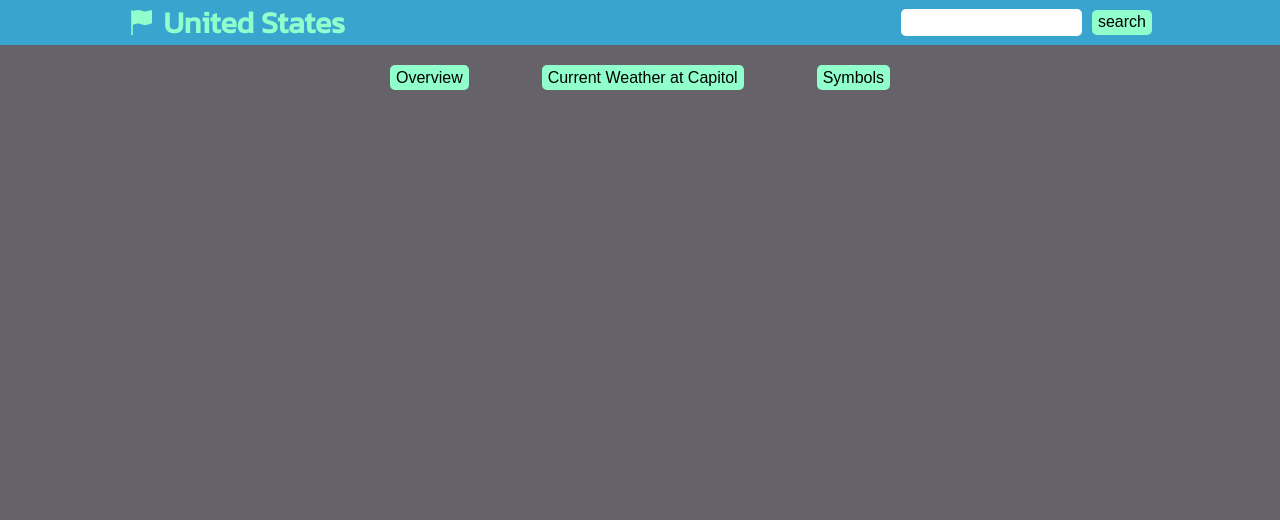
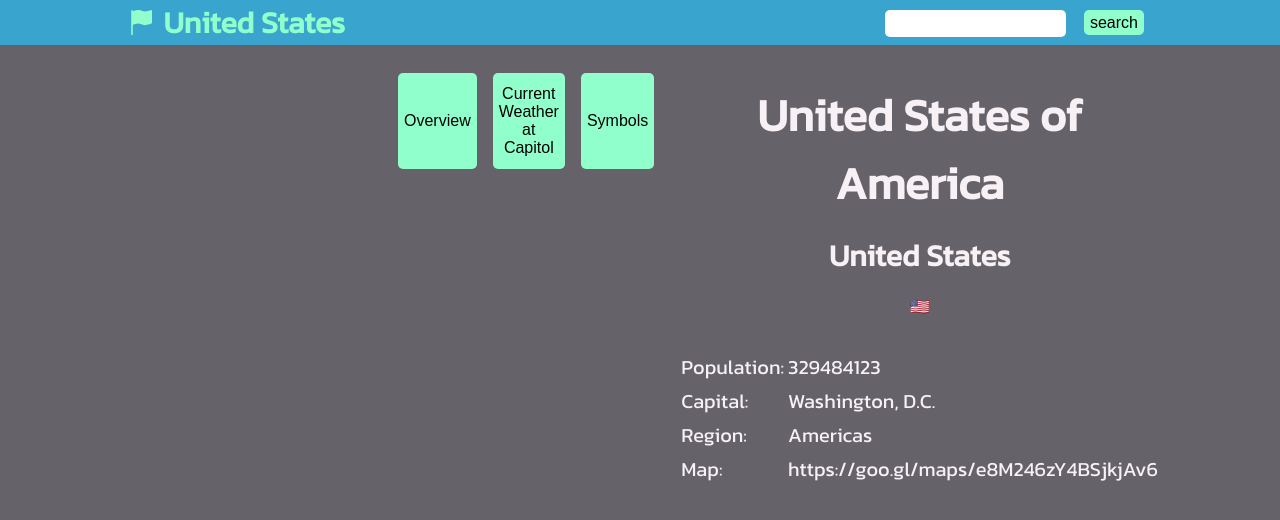
Before and after one commit to Mjthunder88/unit-project-5-react-, a React (Create React App) app: page / in a window 1280 px wide. Shown: the top 520 px of the page. Built offline with nearby package versions, Linux system fonts and the light colour scheme.

Commit message:
finished the final part for project. Got it connected with a weather api to dynamically display weather in the country the user types in

```diff
--- a/src/App.css
+++ b/src/App.css
@@ -62,6 +62,8 @@
     background-color: var(--aquamarine);
     cursor: pointer;
     font-size: 1em;
+    margin: .5rem;
+    max-height: 6rem;
 }
 
 input {
@@ -70,6 +72,7 @@
 
 img {
     max-width: 30vw;
+    max-height: 20vh;
 }
 
 td {
@@ -84,6 +87,9 @@
     display: flex;
     flex-direction: column;
     align-items: center;
+    justify-content: center;
+    gap: 1rem;
+    margin: 1rem;
 }
 
 /*  -----------------
--- a/src/Components/MainDisplay.js
+++ b/src/Components/MainDisplay.js
@@ -1,4 +1,8 @@
 import React, { useState } from "react";
+
+import Overview from "./Overview";
+import Weather from "./Weather"
+import Symbols from "./Symbols";
 
 const MainDisplay = () => {
     const [view, setView] = useState("Overview");
@@ -10,6 +14,9 @@
                     Current Weather at Capitol
                 </button>
                 <button onClick={() => setView("Symbols")}>Symbols</button>
+                {view === "Overview" && <Overview />}
+                {view === "Weather" && <Weather />}
+                {view === "Symbols" && <Symbols />}
             </div>
         </div>
     );
--- /dev/null
+++ b/src/Components/Overview.js
@@ -0,0 +1,37 @@
+import React from 'react'
+
+import { useSelector } from 'react-redux'
+import { selectDisplay } from '../redux/slices/displayCountrySlice'
+
+const Overview = () => {
+
+    const currentDisplay = useSelector(selectDisplay)
+    console.log(currentDisplay)
+    return (
+        <div className='stack'>
+            <h1>{currentDisplay.name.official}</h1>
+            <h2>{currentDisplay.name.common}</h2>
+            <div>{currentDisplay.flag}</div>
+            <table className='overview-table'>
+                <tr>
+                    <td>Population: </td>
+                    <td> {currentDisplay.population}</td>
+                </tr>
+                <tr>
+                    <td>Capital: </td>
+                    <td>{currentDisplay.capital}</td>
+                </tr>
+                <tr>
+                    <td>Region: </td>
+                    <td>{currentDisplay.region}</td>
+                </tr>
+                <tr>
+                    <td>Map: </td>
+                    <td>{currentDisplay.maps.googleMaps}</td>
+                </tr>
+            </table>
+        </div>
+    )
+}
+
+export default Overview
--- /dev/null
+++ b/src/Components/Symbols.js
@@ -0,0 +1,23 @@
+import React from "react";
+
+import { useSelector } from "react-redux";
+import { selectDisplay } from "../redux/slices/displayCountrySlice";
+
+const Symbols = () => {
+  const currentDisplay = useSelector(selectDisplay);
+
+  return (
+    <div className="symbols">
+      <div className="stack">
+        <h3>Flag of{currentDisplay.name.common}:</h3>
+        {currentDisplay.flags && <img src={currentDisplay.flags.png} alt="country_flag" />}
+      </div>
+      <div className="stack">
+        <h3>Coat of arms of {currentDisplay.name.common}:</h3>
+        {currentDisplay.coatOfArms && <img src={currentDisplay.coatOfArms.png} alt="country_coat_of_arms" />}
+        </div>
+    </div>
+  );
+};
+
+export default Symbols;
--- a/src/Components/Weather.js
+++ b/src/Components/Weather.js
@@ -1,30 +1,62 @@
 import axios from "axios";
 import React, { useEffect, useState } from "react";
+
+import { useSelector } from "react-redux";
+import { selectDisplay } from "../redux/slices/displayCountrySlice";
 
 const Weather = () => {
   const [weather, setWeather] = useState();
 
-    // ------------------------------------
-    // PASTE RAPIDAPI CODE SNIPPET IN A USEEFFECT HERE
-    // ------------------------------------
+  const display = useSelector(selectDisplay);
+
+  const latitude = display.capitalInfo.latlng[0];
+
+  const longitude = display.capitalInfo.latlng[1];
+
+  useEffect(() => {
+    const options = {
+      method: "GET",
+      url: "https://weatherapi-com.p.rapidapi.com/current.json",
+      params: { q: `${latitude}, ${longitude}` },
+      headers: {
+        "X-RapidAPI-Key": "2decd6aae9msh63164680c58316fp1eada4jsn8b6c1dbcb636",
+        "X-RapidAPI-Host": "weatherapi-com.p.rapidapi.com",
+      },
+    };
+
+    axios
+      .request(options)
+      .then(function (response) {
+        console.log(response.data);
+        setWeather(response.data)
+      })
+      .catch(function (error) {
+        console.error(error);
+      });
+  }, [latitude, longitude]);            //! Why do we have to put the "?" in  the jsx?
 
   return (
     <div>
       <table className="overview-table">
         <tr>
           <td>Conditions: </td>
+          <td>{weather?.current?.condition?.text}</td>
         </tr>
         <tr>
           <td>Temperature: </td>
+          <td>{weather?.current.temp_f} degrees Fahrenheit</td>
         </tr>
         <tr>
           <td>Feels Like: </td>
+          <td>{weather?.current.feelslike_f} degrees Fahrenheit</td>
         </tr>
         <tr>
           <td>Humidity: </td>
+          <td>{weather?.current?.humidity}%</td>
         </tr>
         <tr>
           <td>Wind Speed: </td>
+          <td>{weather?.current?.wind_mph}</td>
         </tr>
       </table>
     </div>
```
Lines whose indentation alone changed are shown as unchanged.
